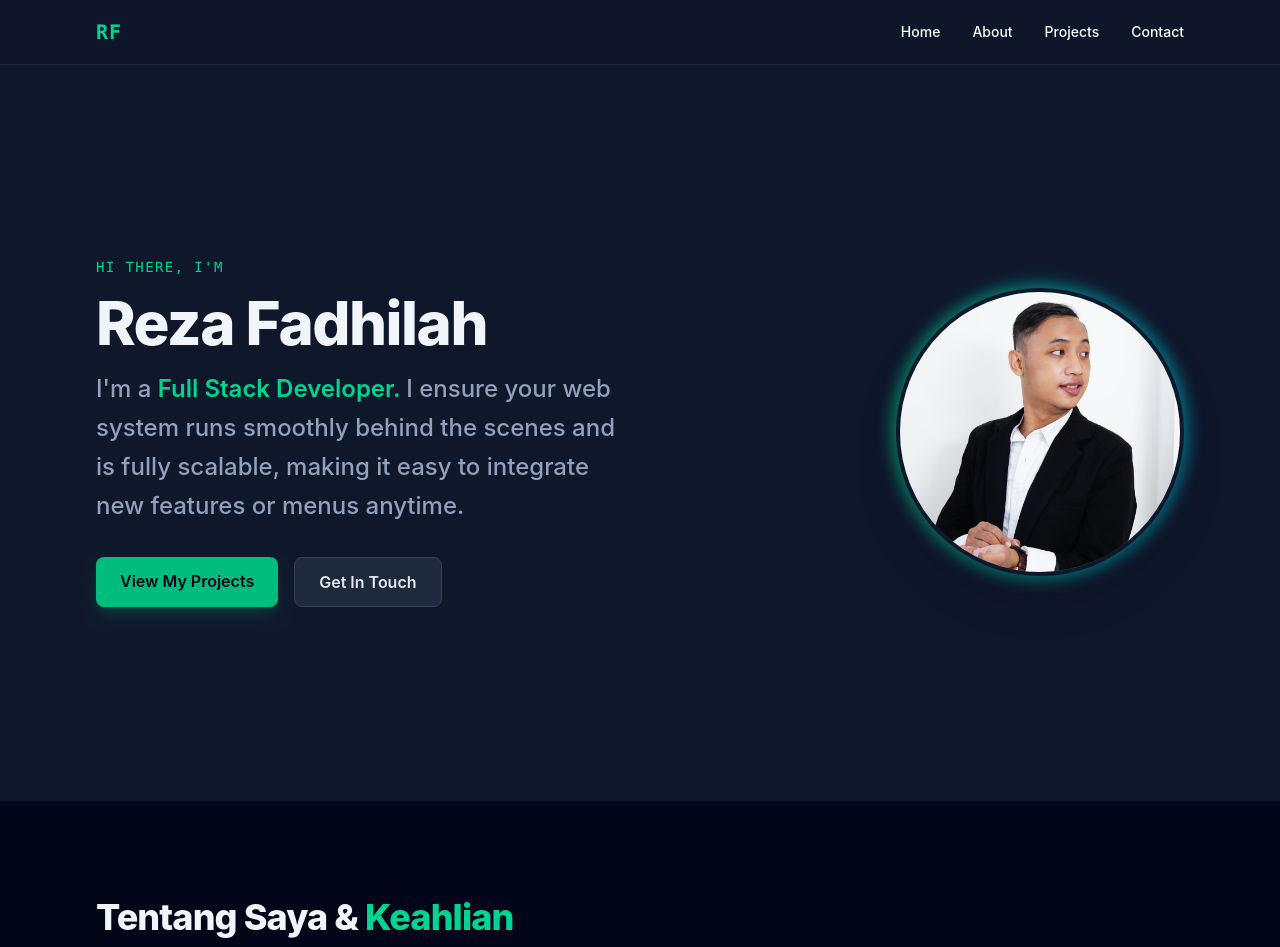
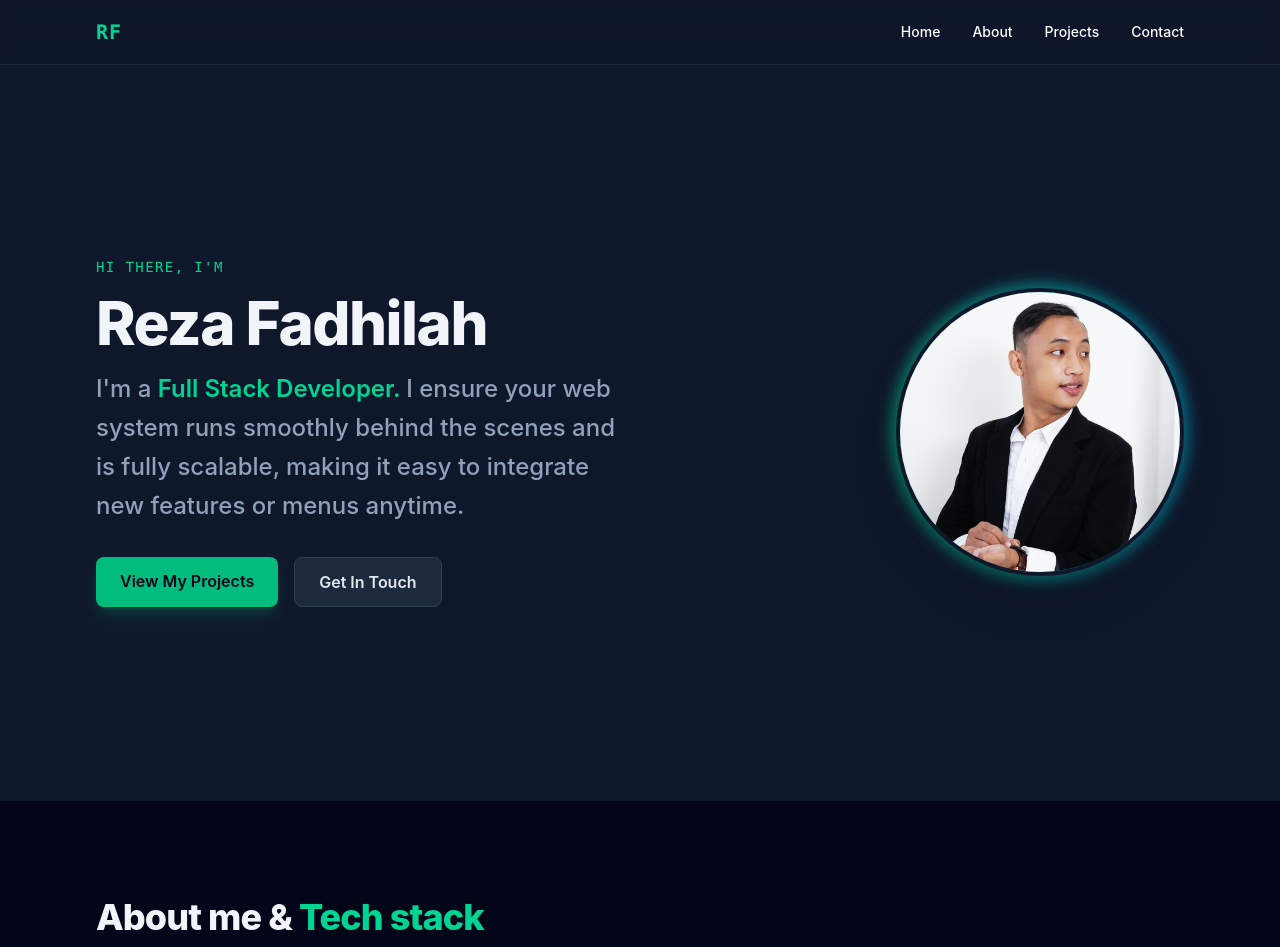
Before and after one commit to azerezaid/rezafadhilah, a React (Vite) app: page / in a window 1280 px wide. Shown: the top 947 px of the page. Built offline with nearby package versions, Linux system fonts and the light colour scheme.

Commit message:
Update About.jsx

```diff
--- a/src/sections/About.jsx
+++ b/src/sections/About.jsx
@@ -25,7 +25,7 @@ function About() {
         {/* JUDUL UTAMA SECTION */}
         <div className="text-center md:text-left mb-16">
           <h2 className="text-3xl sm:text-4xl font-extrabold text-slate-100 tracking-tight">
-            Tentang Saya & <span className="text-emerald-400">Keahlian</span>
+            About me &<span className="text-emerald-400"> Tech stack</span>
           </h2>
           <div className="h-1 w-20 bg-emerald-400 mt-3 mx-auto md:mx-0 rounded-full"></div>
         </div>
```
